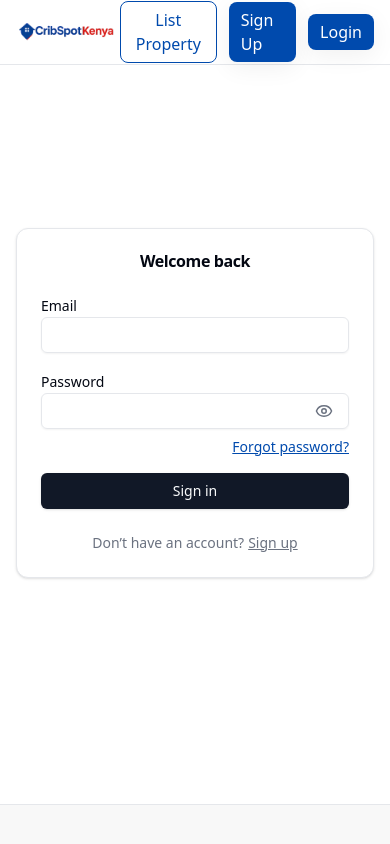
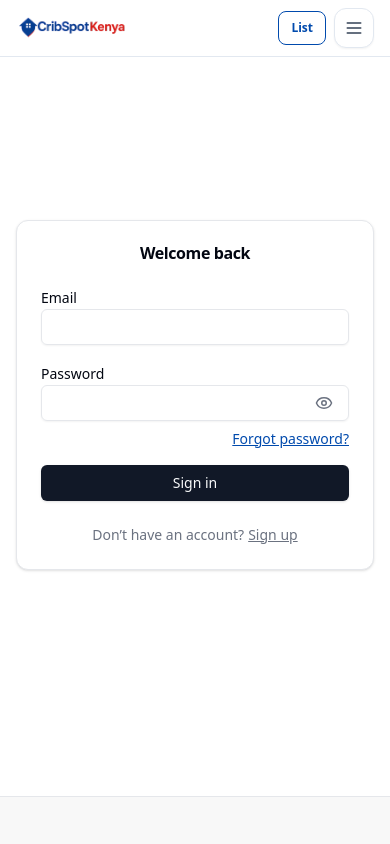
Before and after one commit to SamNjugush-ke/cribspot-kenya, a Next.js app in the folder frontend/: page /login in a window 390 px wide. Shown: the top 844 px of the page. Built offline with nearby package versions, Linux system fonts and the light colour scheme; no server answers.

Commit message:
Header responsive to mobile screen

```diff
--- a/frontend/src/components/Header.tsx
+++ b/frontend/src/components/Header.tsx
@@ -3,7 +3,8 @@
 import Link from 'next/link';
 import Image from 'next/image';
 import { useEffect, useMemo, useState } from 'react';
-import { useRouter } from 'next/navigation';
+import { useRouter, usePathname } from 'next/navigation';
+import { Menu, X, LayoutDashboard, LogOut, User as UserIcon } from 'lucide-react';
 
 type MinimalUser = { id: string; name?: string; email?: string; role?: string };
 
@@ -31,43 +32,53 @@ function readUser(): MinimalUser | null {
 }
 
 function notifyAuthChanged() {
-  // same-tab notifier (storage event won't fire on same tab)
   window.dispatchEvent(new Event(AUTH_EVENT));
-  // also dispatch a generic event some other parts might listen to
   window.dispatchEvent(new Event('storage'));
+}
+
+function initials(name?: string, email?: string) {
+  const clean = (name || '').trim();
+  if (clean) {
+    const parts = clean.split(/\s+/);
+    const a = parts[0]?.[0] ?? '';
+    const b = parts[1]?.[0] ?? '';
+    return (a + b || a).toUpperCase();
+  }
+  return (email?.[0] || 'A').toUpperCase();
 }
 
 export function Header() {
   const router = useRouter();
+  const pathname = usePathname();
   const [user, setUser] = useState<MinimalUser | null>(null);
+  const [mobileOpen, setMobileOpen] = useState(false);
 
   useEffect(() => {
     const sync = () => setUser(readUser());
 
-    // initial
     sync();
 
-    // cross-tab updates
     const onStorage = (e: StorageEvent) => {
       if (e.key === 'rk_user' || e.key === 'rk_token') sync();
     };
 
-    // same-tab updates
     const onAuth = () => sync();
-
-    // visibility/focus updates
     const onFocus = () => sync();
 
     window.addEventListener('storage', onStorage);
-    window.addEventListener(AUTH_EVENT, onAuth as any);
+    window.addEventListener(AUTH_EVENT, onAuth as EventListener);
     window.addEventListener('focus', onFocus);
 
     return () => {
       window.removeEventListener('storage', onStorage);
-      window.removeEventListener(AUTH_EVENT, onAuth as any);
+      window.removeEventListener(AUTH_EVENT, onAuth as EventListener);
       window.removeEventListener('focus', onFocus);
     };
   }, []);
+
+  useEffect(() => {
+    setMobileOpen(false);
+  }, [pathname]);
 
   const displayName = useMemo(() => {
     if (!user) return '';
@@ -77,11 +88,9 @@ export function Header() {
   const isLister = String(user?.role || '').toUpperCase() === 'LISTER';
 
   const logout = () => {
-    // Clear auth
     localStorage.removeItem('rk_token');
     localStorage.removeItem('rk_user');
 
-    // clear impersonation keys too
     localStorage.removeItem('rk_token_impersonator');
     localStorage.removeItem('rk_impersonated_user');
     localStorage.removeItem('rk_impersonator_user');
@@ -92,14 +101,13 @@ export function Header() {
     localStorage.removeItem('rk_last_activity');
     localStorage.removeItem('rk_last_me_check');
 
-    // Immediately update header state on same tab
     notifyAuthChanged();
-
-    // Go to login (as you want)
+    setMobileOpen(false);
     router.replace('/login');
   };
 
   const handleListProperty = () => {
+    setMobileOpen(false);
     if (isLister) {
       router.push('/dashboard/lister/list');
       return;
@@ -107,45 +115,161 @@ export function Header() {
     router.push('/list-property');
   };
 
+  const goDashboard = () => {
+    setMobileOpen(false);
+    router.push(dashboardFor(user?.role));
+  };
+
   return (
-    <header className="sticky top-0 z-50 bg-white/80 backdrop-blur border-b">
-      <div className="container h-16 flex items-center justify-between">
-        <Link href="/" className="flex items-center gap-2">
-          <Image src="/logo.svg" alt="CribSpot Kenya" width={120} height={32} style={{ height: 'auto' }} />
+    <header className="sticky top-0 z-50 border-b border-slate-200 bg-white/95 backdrop-blur">
+      <div className="container">
+        <div className="flex h-14 items-center justify-between gap-3 sm:h-16">
+          <Link href="/" className="flex min-w-0 items-center gap-2">
+            <Image
+              src="/logo.svg"
+              alt="CribSpot Kenya"
+              width={140}
+              height={34}
+              priority
+              className="h-auto w-[116px] sm:w-[136px]"
+            />
           </Link>
 
-        <div className="flex items-center gap-3">
+          <div className="hidden items-center gap-3 md:flex">
             <button
               onClick={handleListProperty}
-            className="px-3 py-1.5 rounded-lg border text-brand-blue border-brand-blue hover:bg-brand-blue hover:text-white transition"
+              className="rounded-xl border border-brand-blue px-4 py-2 text-sm font-medium text-brand-blue transition hover:bg-brand-blue hover:text-white"
             >
               List Property
             </button>
 
             {user ? (
-            <div className="flex items-center gap-2 text-sm">
-              <span className="font-medium text-gray-800">{displayName}</span>
-              <span className="opacity-40">|</span>
-              <button className="text-brand-blue hover:underline" onClick={() => router.push(dashboardFor(user.role))}>
+              <div className="flex items-center gap-3">
+                <div className="flex items-center gap-2 rounded-full border border-slate-200 bg-slate-50 px-3 py-1.5">
+                  <div className="flex h-8 w-8 items-center justify-center rounded-full bg-brand-blue text-xs font-semibold text-white">
+                    {initials(user.name, user.email)}
+                  </div>
+                  <div className="max-w-[160px] truncate text-sm font-medium text-slate-800">
+                    {displayName}
+                  </div>
+                </div>
+
+                <button
+                  className="rounded-xl px-3 py-2 text-sm font-medium text-brand-blue hover:bg-blue-50"
+                  onClick={goDashboard}
+                >
                   Dashboard
                 </button>
-              <span className="opacity-40">|</span>
-              <button className="text-red-600 hover:underline" onClick={logout}>
+
+                <button
+                  className="rounded-xl px-3 py-2 text-sm font-medium text-red-600 hover:bg-red-50"
+                  onClick={logout}
+                >
                   Logout
                 </button>
               </div>
             ) : (
               <>
-              <Link href="/signup" className="px-3 py-1.5 rounded-lg bg-brand-blue text-white shadow-soft hover:bg-brand-red">
+                <Link
+                  href="/signup"
+                  className="rounded-xl bg-brand-blue px-4 py-2 text-sm font-medium text-white transition hover:bg-brand-red"
+                >
                   Sign Up
                 </Link>
-              <Link href="/login" className="px-3 py-1.5 rounded-lg bg-brand-blue text-white shadow-soft hover:bg-brand-red">
+                <Link
+                  href="/login"
+                  className="rounded-xl bg-brand-blue px-4 py-2 text-sm font-medium text-white transition hover:bg-brand-red"
+                >
+                  Login
+                </Link>
+              </>
+            )}
+          </div>
+
+          <div className="flex items-center gap-2 md:hidden">
+            <button
+              onClick={handleListProperty}
+              className="rounded-lg border border-brand-blue px-3 py-2 text-xs font-semibold text-brand-blue transition hover:bg-brand-blue hover:text-white"
+            >
+              List
+            </button>
+
+            <button
+              type="button"
+              aria-label={mobileOpen ? 'Close menu' : 'Open menu'}
+              aria-expanded={mobileOpen}
+              onClick={() => setMobileOpen((v) => !v)}
+              className="inline-flex h-10 w-10 items-center justify-center rounded-xl border border-slate-200 bg-white text-slate-700 shadow-sm transition hover:bg-slate-50"
+            >
+              {mobileOpen ? <X className="h-5 w-5" /> : <Menu className="h-5 w-5" />}
+            </button>
+          </div>
+        </div>
+
+        {mobileOpen && (
+          <div className="border-t border-slate-200 py-3 md:hidden">
+            {user ? (
+              <div className="mb-3 flex items-center gap-3 rounded-2xl bg-slate-50 px-3 py-3">
+                <div className="flex h-10 w-10 items-center justify-center rounded-full bg-brand-blue text-sm font-semibold text-white">
+                  {initials(user.name, user.email)}
+                </div>
+                <div className="min-w-0">
+                  <p className="truncate text-sm font-semibold text-slate-900">{displayName}</p>
+                  <p className="truncate text-xs text-slate-500">{user.email}</p>
+                </div>
+              </div>
+            ) : null}
+
+            <div className="grid gap-2">
+              {user ? (
+                <>
+                  <button
+                    onClick={goDashboard}
+                    className="flex items-center gap-3 rounded-xl px-3 py-3 text-left text-sm font-medium text-slate-800 hover:bg-slate-50"
+                  >
+                    <LayoutDashboard className="h-4 w-4" />
+                    Dashboard
+                  </button>
+
+                  <button
+                    onClick={() => {
+                      setMobileOpen(false);
+                      router.push('/profile');
+                    }}
+                    className="flex items-center gap-3 rounded-xl px-3 py-3 text-left text-sm font-medium text-slate-800 hover:bg-slate-50"
+                  >
+                    <UserIcon className="h-4 w-4" />
+                    Profile
+                  </button>
+
+                  <button
+                    onClick={logout}
+                    className="flex items-center gap-3 rounded-xl px-3 py-3 text-left text-sm font-medium text-red-600 hover:bg-red-50"
+                  >
+                    <LogOut className="h-4 w-4" />
+                    Logout
+                  </button>
+                </>
+              ) : (
+                <>
+                  <Link
+                    href="/signup"
+                    className="rounded-xl bg-brand-blue px-4 py-3 text-center text-sm font-semibold text-white transition hover:bg-brand-red"
+                  >
+                    Sign Up
+                  </Link>
+                  <Link
+                    href="/login"
+                    className="rounded-xl border border-brand-blue px-4 py-3 text-center text-sm font-semibold text-brand-blue transition hover:bg-blue-50"
+                  >
                     Login
                   </Link>
                 </>
               )}
             </div>
           </div>
+        )}
+      </div>
     </header>
   );
 }
```
Lines whose indentation alone changed are shown as unchanged.
